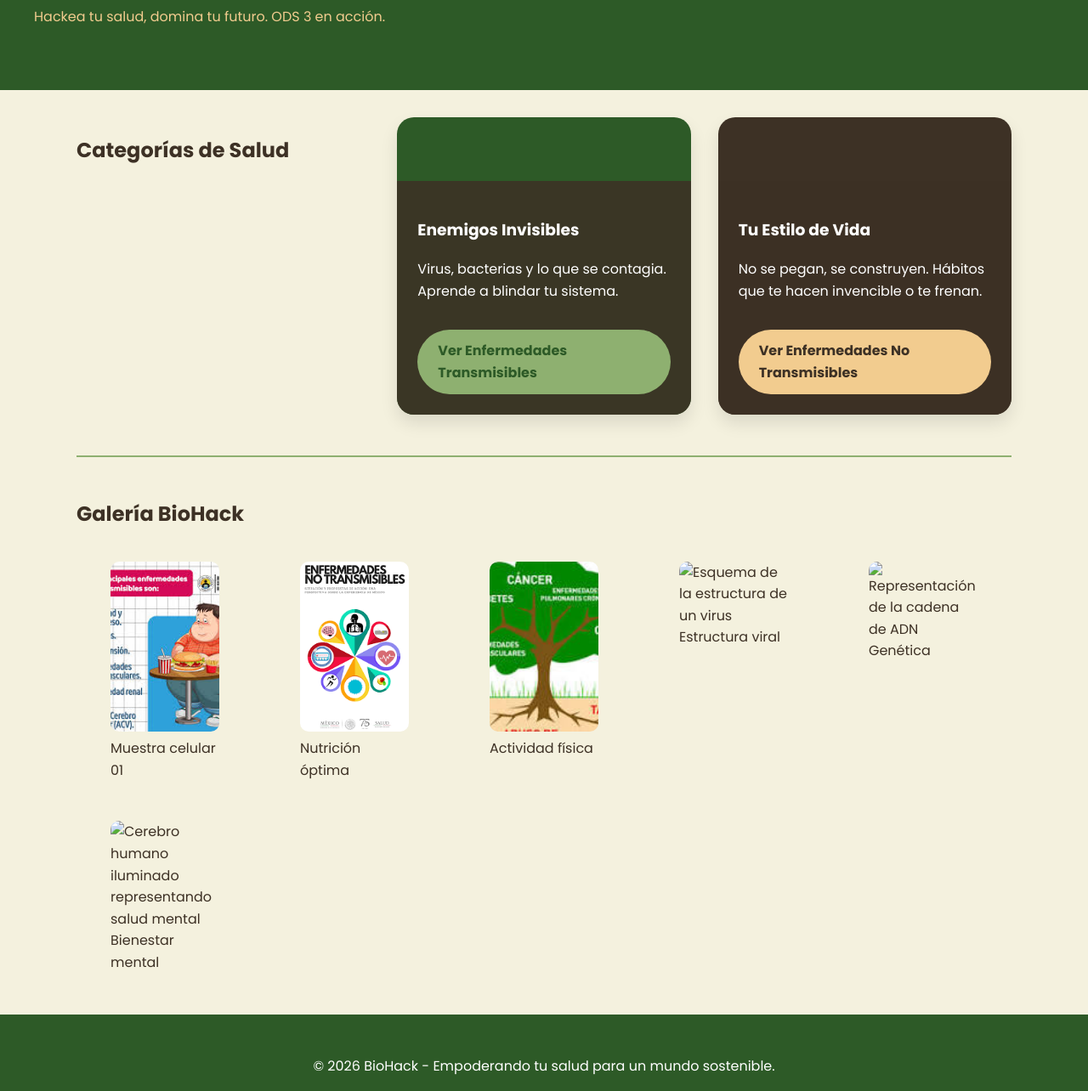
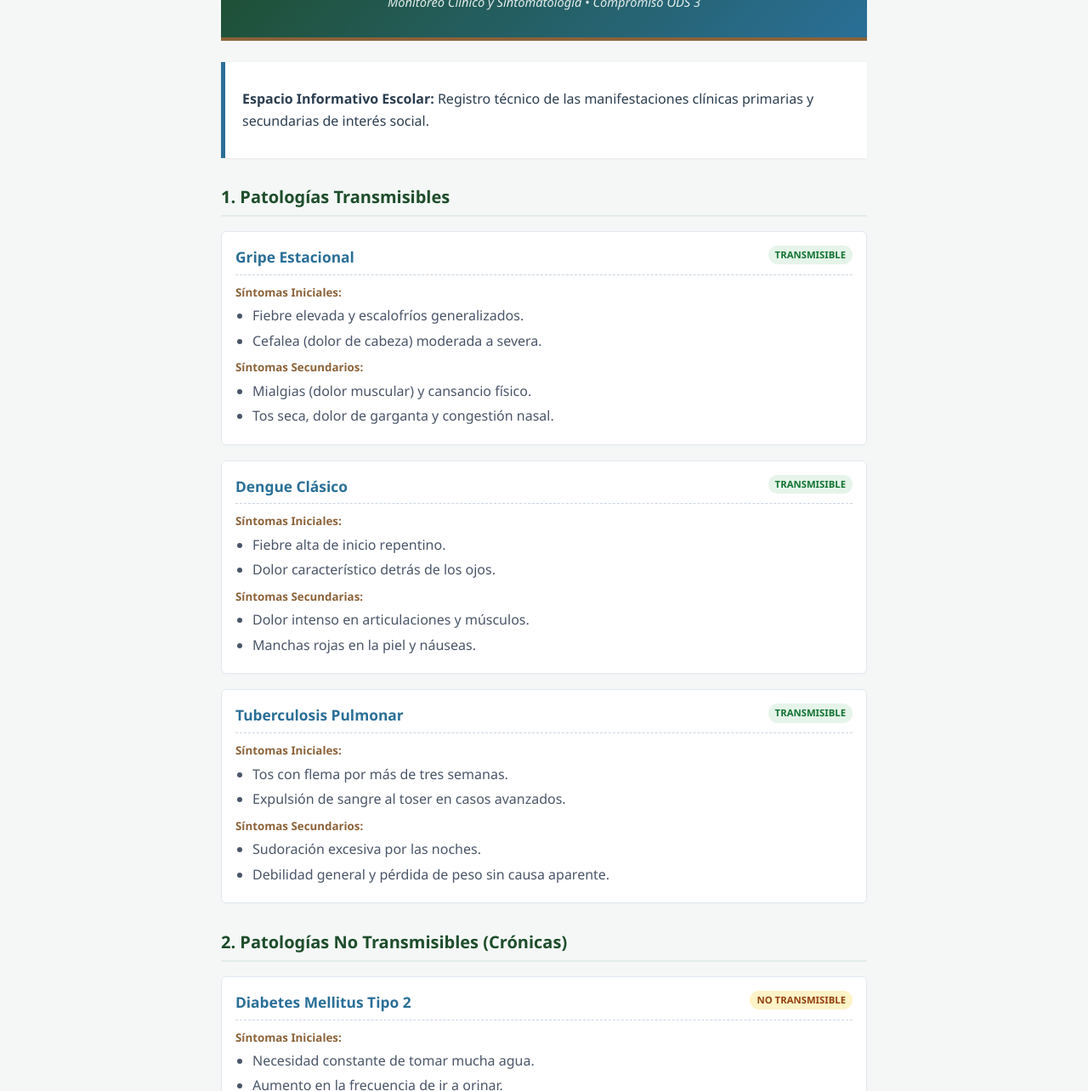
Before and after one commit to ObjetivosdeDesarrolloSostenible/3-ODS.-Enfermedades-transmisibles-y-no-transmisibles.-, a plain HTML site: page index.html in a window 1280 px wide. Shown: the part 144-1428 px from the top of the page at 85% size. Drawn offline with Linux system fonts and the light colour scheme.

Commit message:
Update index.html

```diff
--- a/index.html
+++ b/index.html
@@ -3,20 +3,29 @@
 <head>
     <meta charset="UTF-8">
     <meta name="viewport" content="width=device-width, initial-scale=1.0">
-<title>BioHack: Tu Cuerpo, Tus Reglas</title>
-<link rel="preconnect" href="https://fonts.googleapis.com">
-<link rel="preconnect" href="https://fonts.gstatic.com" crossorigin>
-<link href="https://fonts.googleapis.com/css2?family=Poppins:wght@400;700&display=swap" rel="stylesheet">
-<link rel="stylesheet" href="style.css">
+    <title>Blog ODS 3: Salud y Bienestar</title>
     <style>
-     /* Estilos rápidos para que el menú superior se vea ordenado */
+        *, *::before, *::after { box-sizing: border-box; }
+        body { margin: 0; padding: 0; font-family: 'Segoe UI', sans-serif; color: #2c3e50; background-color: #f4f7f6; line-height: 1.6; }
+
+        /* Menú de navegación integrado en el blog */
+        .blog-nav {
+            background-color: #1e4d2b;
+            padding: 10px 20px;
+        }
         .nav-container {
             display: flex;
             justify-content: space-between;
             align-items: center;
-         max-width: 1200px;
+            max-width: 800px;
             margin: 0 auto;
-         padding: 10px 20px;
+        }
+        .nav-container h2 {
+            color: #ffffff;
+            margin: 0;
+            font-size: 14pt;
+            border: none;
+            padding: 0;
         }
         .nav-links {
             list-style: none;
@@ -29,6 +38,7 @@
             color: #ffffff;
             text-decoration: none;
             font-weight: bold;
+            font-size: 10pt;
             padding: 5px 10px;
             border-radius: 4px;
             transition: background 0.3s;
@@ -36,86 +46,91 @@
         .nav-links a:hover {
             background-color: rgba(255, 255, 255, 0.2);
         }
+
+        .header-banner { background: linear-gradient(135deg, #1e4d2b, #2a6f97); color: #ffffff; padding: 30px 20px; text-align: center; border-bottom: 4px solid #8c6239; margin-bottom: 25px; }
+        .header-banner h1 { margin: 0; font-size: 22pt; font-weight: 700; }
+        .header-banner p { margin: 8px 0 0 0; font-size: 11pt; color: #e2ece9; font-style: italic; }
+        .container { max-width: 800px; margin: 0 auto; padding: 0 20px; }
+        .intro-box { background-color: #ffffff; border-left: 5px solid #2a6f97; padding: 15px 20px; margin-bottom: 30px; box-shadow: 0 1px 3px rgba(0,0,0,0.05); }
+        h2 { font-size: 15pt; color: #1e4d2b; border-bottom: 2px solid #e2ece9; padding-bottom: 5px; margin-top: 30px; }
+        .disease-card { background-color: #ffffff; border: 1px solid #e2e8f0; border-radius: 6px; padding: 16px; margin-bottom: 18px; box-shadow: 0 1px 3px rgba(0,0,0,0.02); }
+        .disease-header { border-bottom: 1px dashed #cbd5e1; padding-bottom: 6px; margin-bottom: 10px; }
+        .disease-name { font-size: 13pt; font-weight: bold; color: #2a6f97; }
+        .disease-type-badge { float: right; font-size: 8.5pt; font-weight: 600; padding: 2px 8px; border-radius: 12px; text-transform: uppercase; }
+        .badge-transmisible { background-color: #e6f4ea; color: #137333; }
+        .badge-no-transmisible { background-color: #fef3c7; color: #92400e; }
+        .clear { clear: both; }
+        .symptom-title { font-weight: 600; color: #8c6239; margin-top: 8px; margin-bottom: 4px; font-size: 10pt; }
+        ul { margin: 0; padding-left: 20px; }
+        li { margin-bottom: 4px; color: #4a5568; }
+        .footer { text-align: center; margin-top: 40px; padding: 15px 0; border-top: 1px solid #e2ece9; font-size: 9pt; color: #718096; }
     </style>
 </head>
 <body>
+    <!-- Barra de navegación para regresar a Inicio -->
+    <nav class="blog-nav">
+        <div class="nav-container">
+            <h2>BioHack Blog</h2>
+            <ul class="nav-links">
+                <li><a href="../index.html">Inicio</a></li>
+                <li><a href="20-05-2026-blog.html">Blog</a></li>
+            </ul>
+        </div>
+    </nav>
 
-<header>
-<nav aria-label="Navegación principal" class="nav-container">
-<div>
-     <h1>BioHack<span aria-hidden="true">.</span></h1>
-     <p class="tagline">Hackea tu salud, domina tu futuro. ODS 3 en acción.</p>
+    <div class="container">
+        <div class="header-banner">
+            <h1>Bitácora de Salud y Bienestar</h1>
+            <p>Monitoreo Clínico y Sintomatología • Compromiso ODS 3</p>
         </div>
-<!-- MENÚ CONECTADO AL BLOG CON LA NUEVA RUTA -->
-<ul class="nav-links">
-     <li><a href="index.html">Inicio</a></li>
-     <li><a href="blog/20-05-2026-blog.html">Blog</a></li>
-</ul>
-</nav>
-</header>
-
-<main class="container">
-<section class="grid" aria-labelledby="section-titles">
-<h2 id="section-titles" class="sr-only">Categorías de Salud</h2>
-
-<article class="card trans">
-<div class="overlay">
-<h3>Enemigos Invisibles</h3>
-<p>Virus, bacterias y lo que se contagia. Aprende a blindar tu sistema.</p>
-<a href="transmisibles.html" class="btn btn-trans">
-Ver Enfermedades Transmisibles
-</a>
+        <div class="intro-box">
+            <p><strong>Espacio Informativo Escolar:</strong> Registro técnico de las manifestaciones clínicas primarias y secundarias de interés social.</p>
         </div>
-</article>
-
-<article class="card no-trans">
-<div class="overlay">
-<h3>Tu Estilo de Vida</h3>
-<p>No se pegan, se construyen. Hábitos que te hacen invencible o te frenan.</p>
-<a href="no-transmisibles.html" class="btn btn-no-trans">
-Ver Enfermedades No Transmisibles
-</a>
+        <h2>1. Patologías Transmisibles</h2>
+        <div class="disease-card">
+            <div class="disease-header"><span class="disease-name">Gripe Estacional</span><span class="disease-type-badge badge-transmisible">Transmisible</span><div class="clear"></div></div>
+            <div class="symptom-title">Síntomas Iniciales:</div>
+            <ul><li>Fiebre elevada y escalofríos generalizados.</li><li>Cefalea (dolor de cabeza) moderada a severa.</li></ul>
+            <div class="symptom-title">Síntomas Secundarios:</div>
+            <ul><li>Mialgias (dolor muscular) y cansancio físico.</li><li>Tos seca, dolor de garganta y congestión nasal.</li></ul>
         </div>
-</article>
-</section>
-
-<hr class="separator">
-
-<section class="galeria-container">
-<h2>Galería BioHack</h2>
-<div class="galeria">
-<figure>
-<img src="img/imagen1.jpg" alt="Primer plano de células bajo microscopio" loading="lazy">
-<figcaption>Muestra celular 01</figcaption>
-</figure>
-<figure>
-<img src="img/imagen2.jpg" alt="Ilustración de una dieta balanceada" loading="lazy">
-<figcaption>Nutrición óptima</figcaption>
-</figure>
-<figure>
-<img src="img/imagen3.jpg" alt="Persona realizando ejercicio cardiovascular" loading="lazy">
-<figcaption>Actividad física</figcaption>
-</figure>
-<figure>
-<img src="img/imagen4.jpg" alt="Esquema de la estructura de un virus" loading="lazy">
-<figcaption>Estructura viral</figcaption>
-</figure>
-<figure>
-<img src="img/imagen5.jpg" alt="Representación de la cadena de ADN" loading="lazy">
-<figcaption>Genética</figcaption>
-</figure>
-<figure>
-<img src="img/imagen6.jpg" alt="Cerebro humano iluminado representando salud mental" loading="lazy">
-<figcaption>Bienestar mental</figcaption>
-</figure>
+        <div class="disease-card">
+            <div class="disease-header"><span class="disease-name">Dengue Clásico</span><span class="disease-type-badge badge-transmisible">Transmisible</span><div class="clear"></div></div>
+            <div class="symptom-title">Síntomas Iniciales:</div>
+            <ul><li>Fiebre alta de inicio repentino.</li><li>Dolor característico detrás de los ojos.</li></ul>
+            <div class="symptom-title">Síntomas Secundarias:</div>
+            <ul><li>Dolor intenso en articulaciones y músculos.</li><li>Manchas rojas en la piel y náuseas.</li></ul>
         </div>
-</section>
-</main>
-
-<footer>
-<p>&copy; 2026 BioHack - Empoderando tu salud para un mundo sostenible.</p>
-</footer>
-
-<script src="script.js"></script>
+        <div class="disease-card">
+            <div class="disease-header"><span class="disease-name">Tuberculosis Pulmonar</span><span class="disease-type-badge badge-transmisible">Transmisible</span><div class="clear"></div></div>
+            <div class="symptom-title">Síntomas Iniciales:</div>
+            <ul><li>Tos con flema por más de tres semanas.</li><li>Expulsión de sangre al toser en casos avanzados.</li></ul>
+            <div class="symptom-title">Síntomas Secundarios:</div>
+            <ul><li>Sudoración excesiva por las noches.</li><li>Debilidad general y pérdida de peso sin causa aparente.</li></ul>
+        </div>
+        <h2>2. Patologías No Transmisibles (Crónicas)</h2>
+        <div class="disease-card">
+            <div class="disease-header"><span class="disease-name">Diabetes Mellitus Tipo 2</span><span class="disease-type-badge badge-no-transmisible">No Transmisible</span><div class="clear"></div></div>
+            <div class="symptom-title">Síntomas Iniciales:</div>
+            <ul><li>Necesidad constante de tomar mucha agua.</li><li>Aumento en la frecuencia de ir a orinar.</li></ul>
+            <div class="symptom-title">Síntomas Secundarios:</div>
+            <ul><li>Apetito desmedido y cansancio persistente.</li><li>Visión borrosa temporal.</li></ul>
+        </div>
+        <div class="disease-card">
+            <div class="disease-header"><span class="disease-name">Hipertensión Arterial Sistémica</span><span class="disease-type-badge badge-no-transmisible">No Transmisible</span><div class="clear"></div></div>
+            <div class="symptom-title">Síntomas Iniciales:</div>
+            <ul><li>Frecuentemente no presenta síntomas en etapas tempranas.</li></ul>
+            <div class="symptom-title">Síntomas de Alerta:</div>
+            <ul><li>Dolor de cabeza pulsante en la nuca.</li><li>Zumbido en los oídos y destellos luminosos en la vista.</li></ul>
+        </div>
+        <div class="disease-card">
+            <div class="disease-header"><span class="disease-name">Asma Bronquial</span><span class="disease-type-badge badge-no-transmisible">No Transmisible</span><div class="clear"></div></div>
+            <div class="symptom-title">Síntomas Crónicos:</div>
+            <ul><li>Silbidos en el pecho al respirar.</li><li>Dificultad respiratoria en forma de episodios.</li></ul>
+            <div class="symptom-title">Síntomas Secundarios:</div>
+            <ul><li>Sensación de opresión en el pecho.</li><li>Tos seca constante por las noches.</li></ul>
+        </div>
+        <div class="footer"><p>Proyecto Escolar • Concienciación sobre el ODS 3</p></div>
+    </div>
 </body>
 </html>
```
Lines whose indentation alone changed are shown as unchanged.
